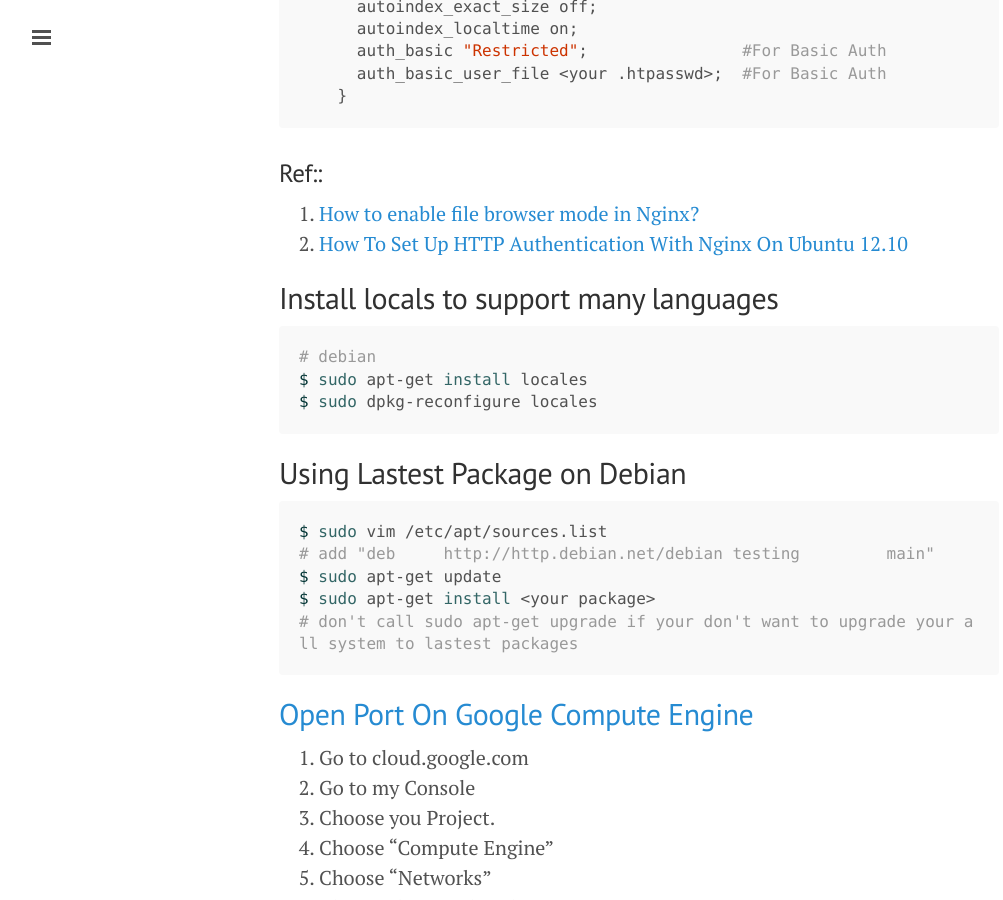
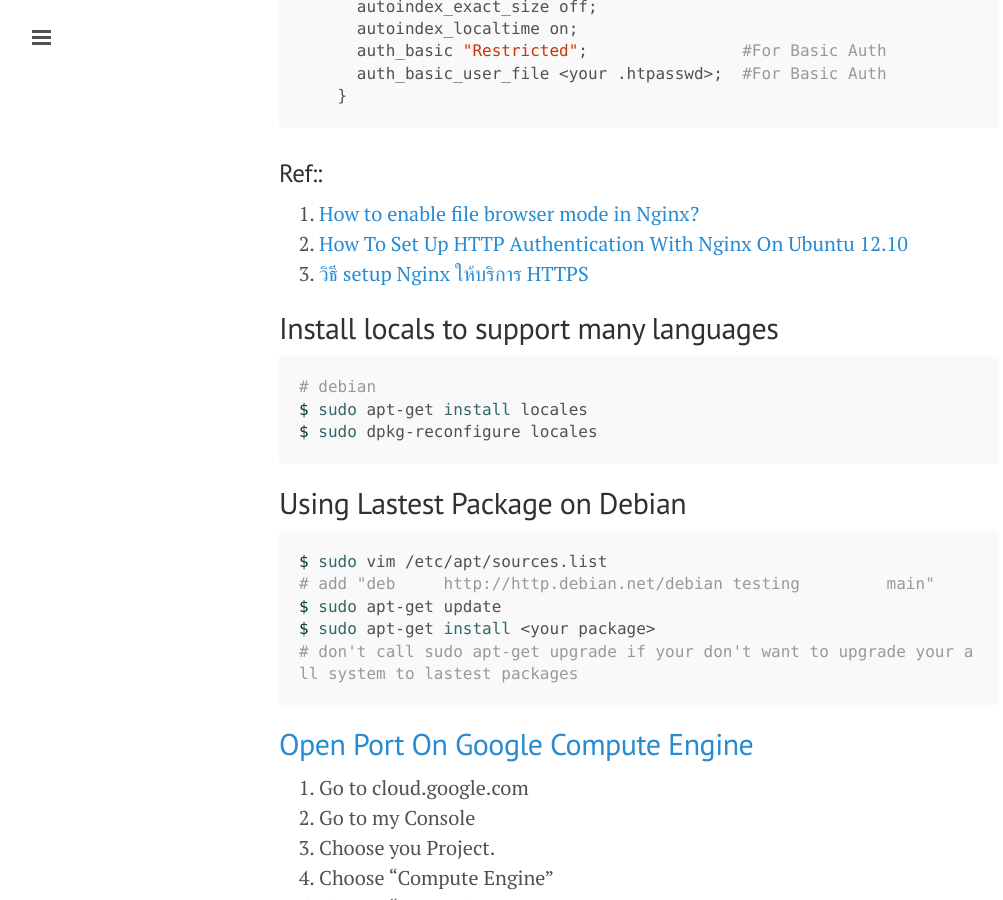
Before and after one commit to ibotdotout/ibotdotout.github.io, a Jekyll site: the page built from _posts/2014-07-28-google-compute-engine.md, in a window 1280 px wide and 900 px high, scrolled down 1057 px. Shown: the whole window, without its empty margins (1-1004 px from the left). Built offline with Jekyll 4.4.1, drawn with Linux system fonts in a browser that asks for light colours; Markdown is read by kramdown in place of the engine named in the settings.

Commit message:
add https in nginx

```diff
--- a/_posts/2014-07-28-google-compute-engine.md
+++ b/_posts/2014-07-28-google-compute-engine.md
@@ -52,6 +52,7 @@ edit your nginx.conf
 ### Ref::
 1. [How to enable file browser mode in Nginx?](http://techglimpse.com/enable-directory-listing-mode-nginx/)
 2. [How To Set Up HTTP Authentication With Nginx On Ubuntu 12.10](https://www.digitalocean.com/community/tutorials/how-to-set-up-http-authentication-with-nginx-on-ubuntu-12-10)
+3. [วิธี setup Nginx ให้บริการ HTTPS](http://www.techsuii.com/2014/08/03/how-to-setup-https-for-nginx/)
 
 
 ## Install locals to support many languages
```
